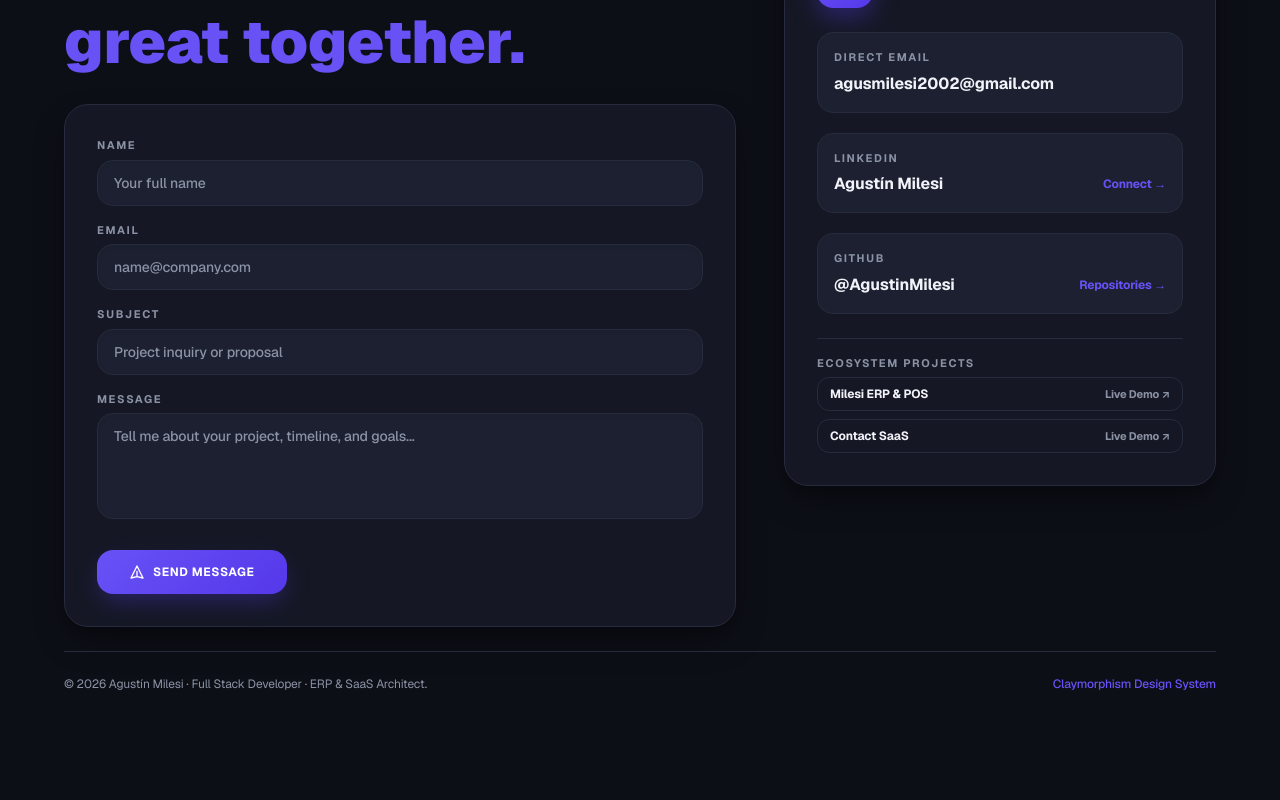
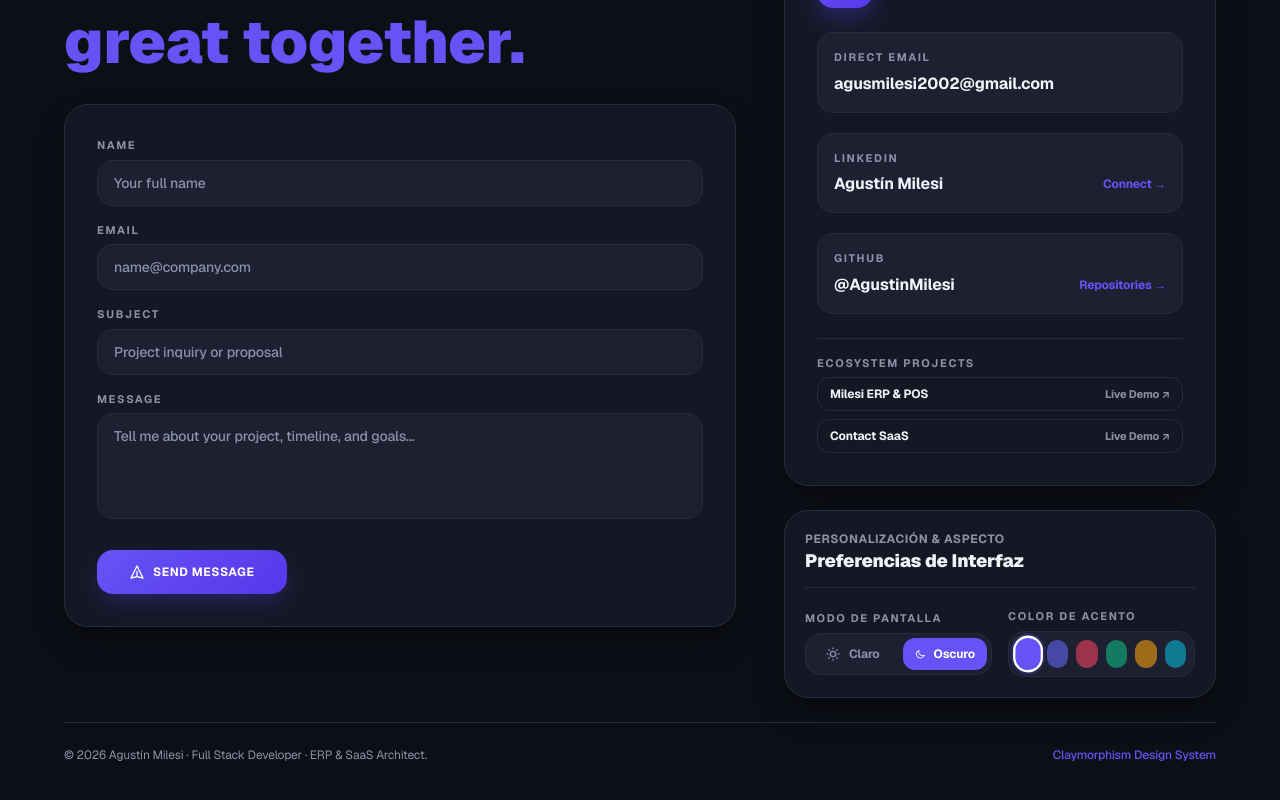
Before and after one commit to AgustinMilesi/contact, a Next.js app: page / in a window 1280 px wide. Shown: the part 330-1130 px from the top of the page. Before the commit the page ends 1086 px from the top, so only its background shows below. Built offline with nearby package versions, Linux system fonts and the light colour scheme.

Commit message:
feat(ui): add dedicated Preferences block for themes and mode

```diff
--- a/app/components/ContactForm.tsx
+++ b/app/components/ContactForm.tsx
@@ -6,6 +6,7 @@ import { zodResolver } from "@hookform/resolvers/zod";
 import { toast } from "sonner";
 import { contactSchema, type ContactInput } from "@/lib/contact-schema";
 import { PreferencesControls } from "@/components/PreferencesControls";
+import { PreferencesBlock } from "@/components/PreferencesBlock";
 
 export default function ContactForm() {
   const [loading, setLoading] = useState(false);
@@ -248,6 +249,9 @@ export default function ContactForm() {
               </div>
             </div>
           </div>
+
+          {/* Preferences Block (Color and Mode) */}
+          <PreferencesBlock compact />
         </div>
       </div>
 
--- /dev/null
+++ b/components/PreferencesBlock.tsx
@@ -0,0 +1,92 @@
+"use client";
+
+import { usePreferences, THEMES } from "@/components/PreferencesProvider";
+
+export function PreferencesBlock({ compact = false }: { compact?: boolean }) {
+  const { theme, setTheme, mode, setMode } = usePreferences();
+
+  return (
+    <div className={`clay-card ${compact ? "p-5" : "p-6 sm:p-8"} rounded-3xl space-y-5`}>
+      <div className="border-b border-[#EAE9F6] pb-3">
+        <p className="text-xs font-bold uppercase tracking-wider text-[#72729A]">
+          Personalización &amp; Aspecto
+        </p>
+        <h2 className="text-lg font-black text-[#18182E]">
+          Preferencias de Interfaz
+        </h2>
+      </div>
+
+      <div className="grid sm:grid-cols-2 gap-4 items-center">
+        {/* 1. Mode: Light vs Dark */}
+        <div className="space-y-1.5">
+          <label className="block text-[11px] font-bold uppercase tracking-[0.15em] text-[#72729A]">
+            Modo de Pantalla
+          </label>
+          <div className="grid grid-cols-2 gap-2 p-1 rounded-2xl bg-[#F8F9FE] border border-[#EAE9F6]">
+            <button
+              type="button"
+              onClick={() => setMode("light")}
+              className={`flex items-center justify-center gap-2 py-2 px-3 rounded-xl text-xs font-bold transition-all cursor-pointer ${
+                mode === "light"
+                  ? "bg-white text-[#18182E] shadow-xs"
+                  : "text-[#72729A] hover:text-[#18182E]"
+              }`}
+            >
+              <svg className="size-4" fill="none" stroke="currentColor" viewBox="0 0 24 24">
+                <path
+                  strokeLinecap="round"
+                  strokeLinejoin="round"
+                  strokeWidth="2"
+                  d="M12 3v1m0 16v1m9-9h-1M4 12H3m15.364 6.364l-.707-.707M6.343 6.343l-.707-.707m12.728 0l-.707.707M6.343 17.657l-.707.707M16 12a4 4 0 11-8 0 4 4 0 018 0z"
+                />
+              </svg>
+              <span>Claro</span>
+            </button>
+
+            <button
+              type="button"
+              onClick={() => setMode("dark")}
+              className={`flex items-center justify-center gap-2 py-2 px-3 rounded-xl text-xs font-bold transition-all cursor-pointer ${
+                mode === "dark"
+                  ? "bg-[#5E48E8] text-white shadow-xs"
+                  : "text-[#72729A] hover:text-[#18182E]"
+              }`}
+            >
+              <svg className="size-4" fill="none" stroke="currentColor" viewBox="0 0 24 24">
+                <path
+                  strokeLinecap="round"
+                  strokeLinejoin="round"
+                  strokeWidth="2"
+                  d="M20.354 15.354A9 9 0 018.646 3.646 9.003 9.003 0 0012 21a9.003 9.003 0 008.354-5.646z"
+                />
+              </svg>
+              <span>Oscuro</span>
+            </button>
+          </div>
+        </div>
+
+        {/* 2. Color Accent Palettes */}
+        <div className="space-y-1.5">
+          <label className="block text-[11px] font-bold uppercase tracking-[0.15em] text-[#72729A]">
+            Color de Acento
+          </label>
+          <div className="flex items-center justify-between gap-2 p-2 rounded-2xl bg-[#F8F9FE] border border-[#EAE9F6] h-[46px]">
+            {THEMES.map((item) => (
+              <button
+                key={item.id}
+                type="button"
+                onClick={() => setTheme(item.id)}
+                className={`size-7 rounded-full transition-all cursor-pointer ${item.colorClass} ${
+                  theme === item.id
+                    ? "scale-115 ring-2 ring-offset-2 ring-[#5E48E8] shadow-md"
+                    : "opacity-60 hover:opacity-100 hover:scale-105"
+                }`}
+                title={item.name}
+              />
+            ))}
+          </div>
+        </div>
+      </div>
+    </div>
+  );
+}
```
